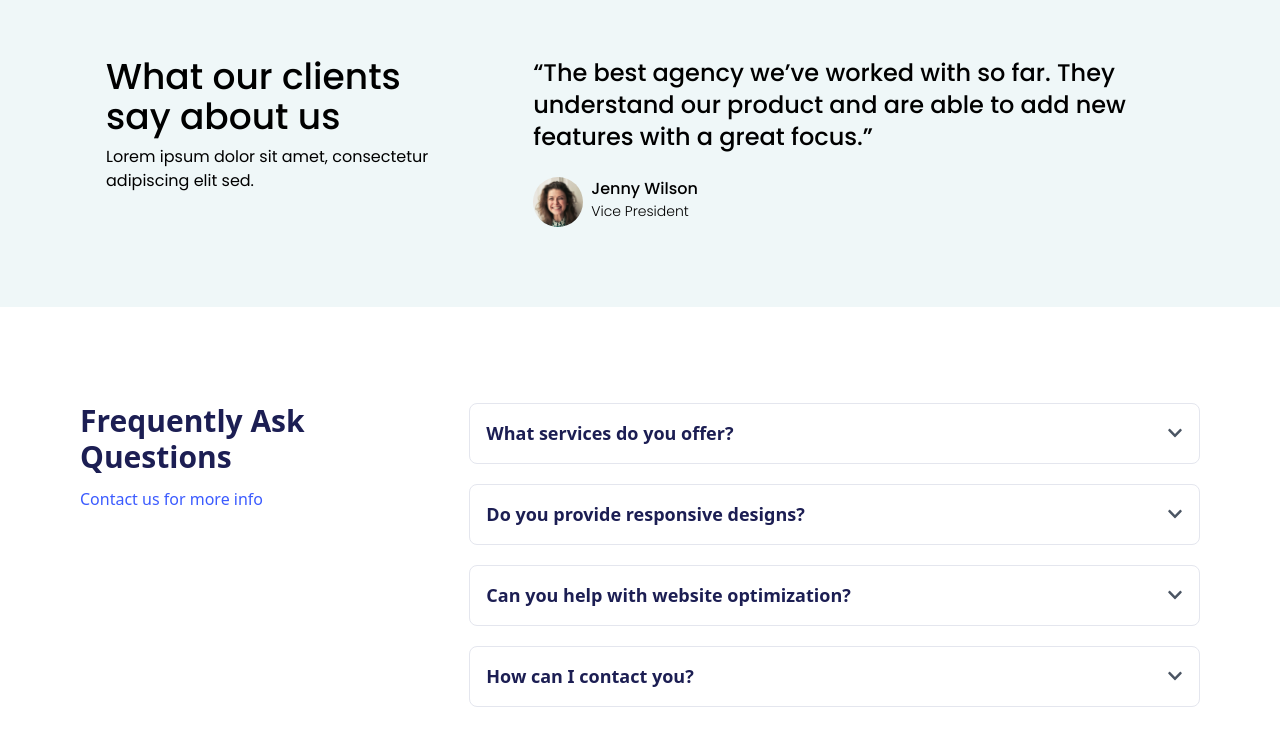
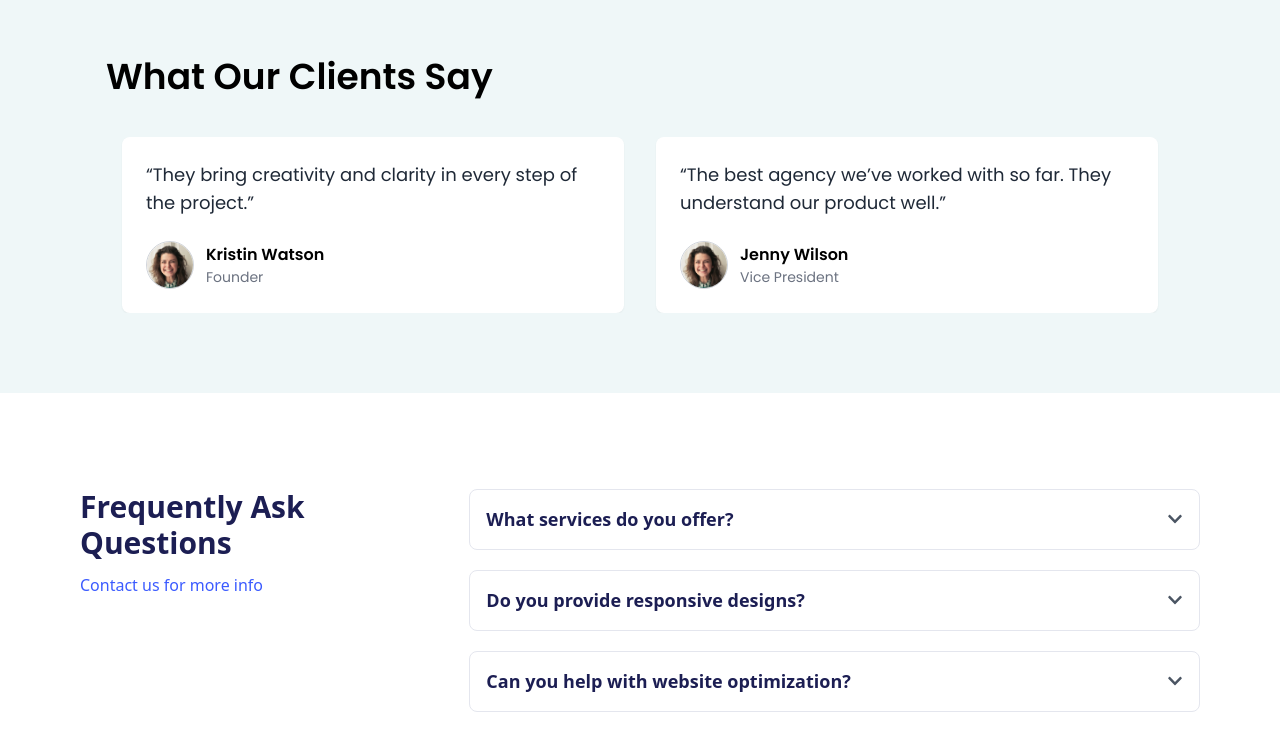
Before and after one commit to ariyanEiasin02/Finsweet-React, a React (Vite) app: page / in a window 1280 px wide. Shown: the part 2721-3451 px from the top of the page. Built offline with nearby package versions, Linux system fonts and the light colour scheme.

Commit message:
Implement client testimonials slider in Clients component and add slick carousel styles

```diff
--- a/src/components/Clients/Clients.jsx
+++ b/src/components/Clients/Clients.jsx
@@ -1,34 +1,84 @@
-import React from 'react'
-import testmonial from '../../assets/testmonial.png'
+import React from "react";
+import Slider from "react-slick";
+import testmonial from "../../assets/testmonial.png";
+
+const reviews = [
+  {
+    text: "The best agency we’ve worked with so far. They understand our product well.",
+    name: "Jenny Wilson",
+    role: "Vice President",
+    img: testmonial,
+  },
+  {
+    text: "Amazing communication and delivery quality. Impressed with design sense.",
+    name: "Robert Fox",
+    role: "Product Manager",
+    img: testmonial,
+  },
+  {
+    text: "They bring creativity and clarity in every step of the project.",
+    name: "Kristin Watson",
+    role: "Founder",
+    img: testmonial,
+  },
+];
 
 const Clients = () => {
+  const settings = {
+    dots: false,
+    arrows: false,
+    infinite: true,
+    autoplay: true,
+    autoplaySpeed: 2500,
+    speed: 800,
+    slidesToShow: 2,
+    slidesToScroll: 1,
+    pauseOnHover: false,
+    responsive: [
+      {
+        breakpoint: 768,
+        settings: { slidesToShow: 1 },
+      },
+    ],
+  };
+
   return (
-        <div>
+    <section className="bg-[#EFF7F8] py-12 md:py-20">
+      <div className="max-w-container mx-auto px-4">
+        <h2 className="font-poppins font-semibold text-2xl md:text-4xl text-black mb-10">
+          What Our Clients Say
+        </h2>
 
-            <section className='bg-[#EFF7F8] md:py-20 py-12'>
-                <div className="max-w-container mx-auto">
-                    <div className="md:flex justify-between px-4 md:0">
-                        <div className="md:w-2/5">
-                            <h2 className="font-poppins font-medium md:text-4xl text-2xl text-black">What our clients <br />say about us</h2>
-                            <p className="font-poppins font-normal text-base mt-2">Lorem ipsum dolor sit amet, consectetur <br /> adipiscing elit sed.</p>
-                        </div>
-                        <div className="md:w-3/5 mt-6 md:mt-0">
-                            <h3 className='font-poppins font-medium md:text-2xl text-xl text-black'><q>The best agency we’ve worked with so far. They understand our product and are able to add new features with a great focus.</q></h3>
-                            <div class="flex mt-6">
-                                <div class="">
-                                    <img className='w-[50px] h-[50px] rounded-full' src={testmonial} alt="testmonial" />
-                                </div>
-                                <div class="ml-2">
-                                    <h6 className='font-poppins text-black text-base font-medium'>Jenny Wilson</h6>
-                                    <p className='font-poppins text-sm font-light'>Vice President</p>
+        <Slider {...settings}>
+          {reviews.map((review, index) => (
+            <div key={index} className="px-4">
+              <div className="bg-white rounded-[8px] p-6 shadow-sm flex flex-col justify-between">
+                <p className="font-poppins text-gray-800 text-base md:text-lg leading-relaxed">
+                  “{review.text}”
+                </p>
+
+                <div className="flex items-center mt-6">
+                  <img
+                    src={review.img}
+                    className="w-12 h-12 rounded-full object-cover border border-gray-300"
+                    alt="Reviewer"
+                  />
+                  <div className="ml-3">
+                    <h6 className="font-poppins font-semibold text-black text-base">
+                      {review.name}
+                    </h6>
+                    <p className="font-poppins text-sm text-gray-500">
+                      {review.role}
+                    </p>
                   </div>
                 </div>
               </div>
             </div>
+          ))}
+        </Slider>
       </div>
     </section>
-        </div>
-    )
-}
+  );
+};
 
-export default Clients
+export default Clients;
--- a/src/main.jsx
+++ b/src/main.jsx
@@ -2,6 +2,8 @@ import React from 'react'
 import ReactDOM from 'react-dom/client'
 import App from './App.jsx'
 import './index.css'
+import "slick-carousel/slick/slick.css"
+import "slick-carousel/slick/slick-theme.css"
 import { Route, BrowserRouter as Router, Routes, } from "react-router-dom";
 import Home from './pages/Home/Home.jsx';
 import About from './pages/About/About.jsx';
```
Lines whose indentation alone changed are shown as unchanged.
